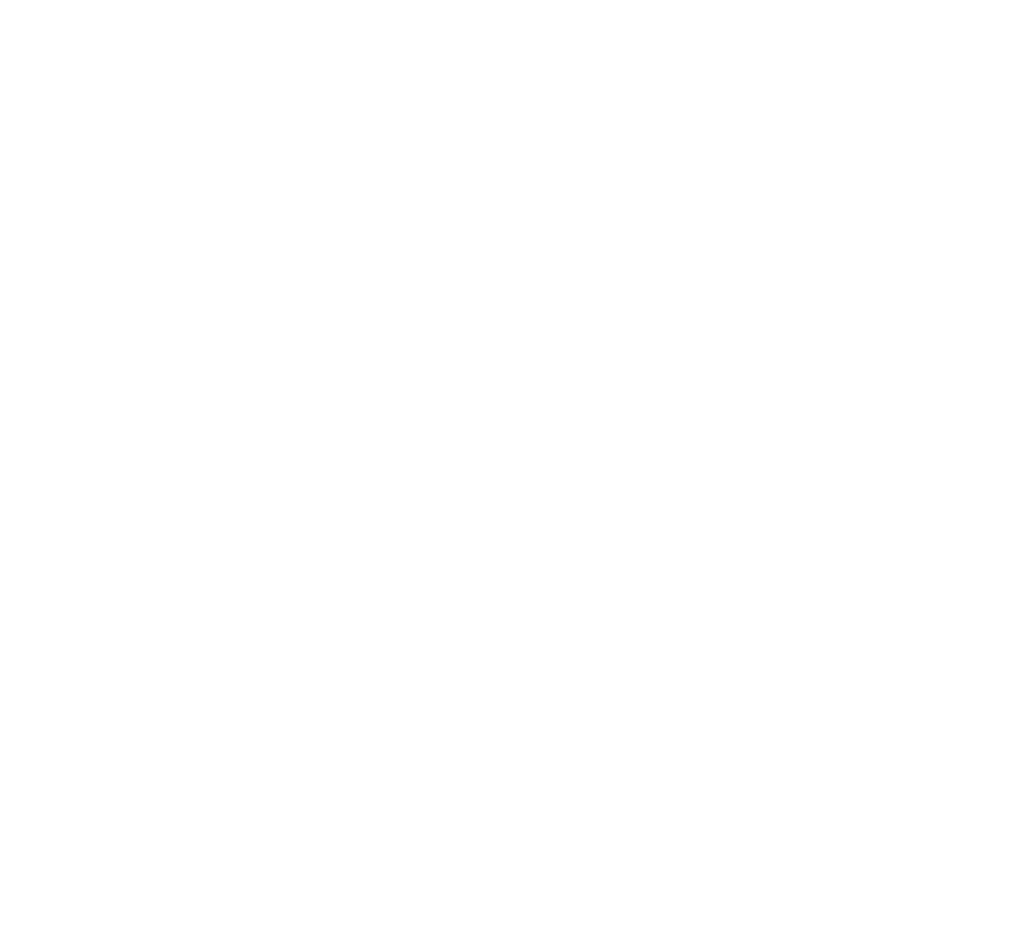
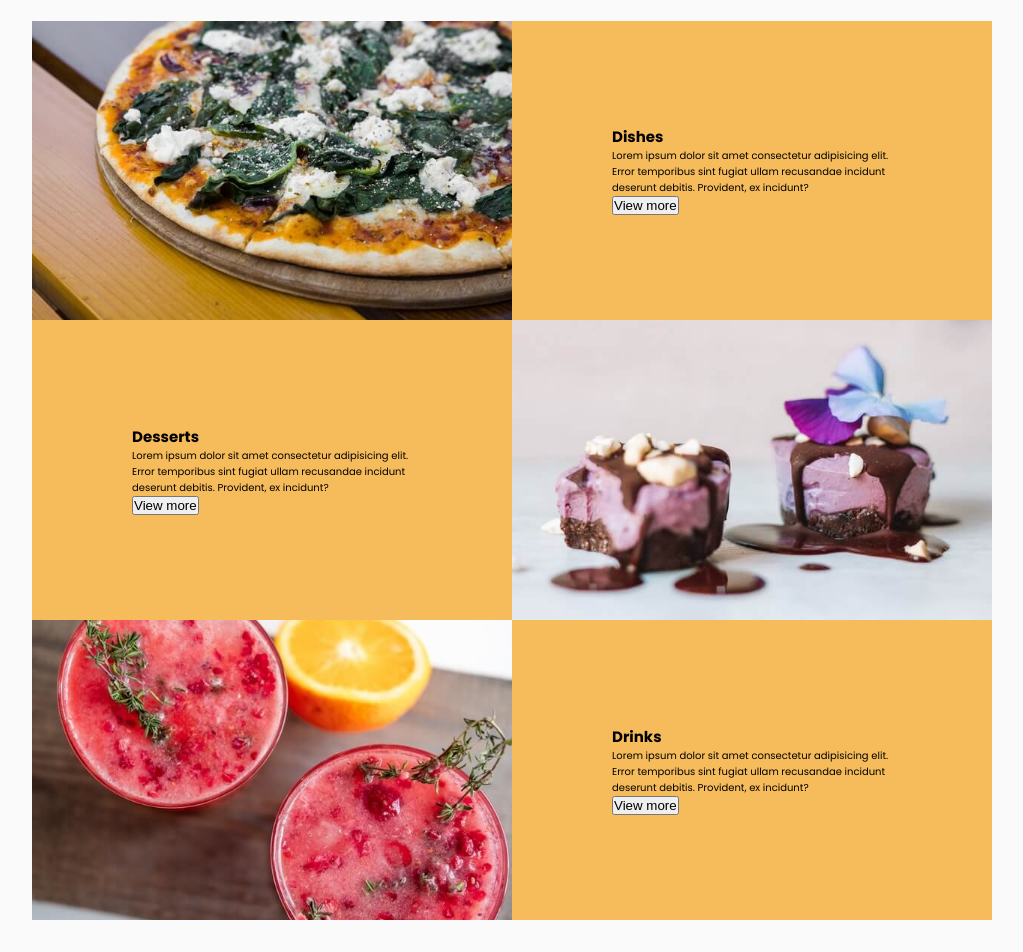
Before and after one commit to stu1612/Vegan-Restaurant, a React (Create React App) app: page / in a window 1280 px wide. Shown: the part 780-1732 px from the top of the page, without its empty margins (128-1151 px from the left). Before the commit the page ends 806 px from the top, so only its background shows below. Built offline with nearby package versions, Linux system fonts and the light colour scheme.

Commit message:
cards added to home page - mobile first - text and color added box shadow added to navigation footer added - not styled

```diff
--- a/src/App.jsx
+++ b/src/App.jsx
@@ -10,6 +10,7 @@ import Contact from "./screens/Contact";
 import PageNotFound from "./screens/404";
 // components
 import Navbar from "./components/Navbar";
+import Footer from "./components/Footer";
 // data
 import menuData from "./data/db.json";
 // styles
@@ -36,6 +37,7 @@ export default function App() {
         <Route path="/product/:slug" element={<Product data={data} />} />
         <Route path="/*" element={<PageNotFound />} />
       </Routes>
+      <Footer />
     </Router>
   );
 }
--- /dev/null
+++ b/src/components/CategoryGridItem.jsx
@@ -0,0 +1,60 @@
+import dish from "../assets/images/dish.jpg";
+import dessert from "../assets/images/app_images/dessert_category_sm.jpg";
+import drink from "../assets/images/app_images/drink_category_sm.jpg";
+
+export default function CategoryGridItem() {
+  return (
+    <div className="grid">
+      <div className="one">
+        <img src={dish} alt="Stonebaked vegan pizza" className="category-img" />
+      </div>
+      <div className="two">
+        <div className="content">
+          <h2>Dishes</h2>
+          <p>
+            Lorem ipsum dolor sit amet consectetur adipisicing elit. Error
+            temporibus sint fugiat ullam recusandae incidunt deserunt debitis.
+            Provident, ex incidunt?
+          </p>
+          <button>View more</button>
+        </div>
+      </div>
+      <div className="three">
+        <div className="content">
+          <h2>Desserts</h2>
+          <p>
+            Lorem ipsum dolor sit amet consectetur adipisicing elit. Error
+            temporibus sint fugiat ullam recusandae incidunt deserunt debitis.
+            Provident, ex incidunt?
+          </p>
+          <button>View more</button>
+        </div>
+      </div>
+      <div className="four">
+        <img
+          src={dessert}
+          alt="Chocolate blueberry vegan muffins"
+          className="category-img"
+        />
+      </div>
+      <div className="five">
+        <img
+          src={drink}
+          alt="Strawberry and citrus smoothie"
+          className="category-img"
+        />
+      </div>
+      <div className="six">
+        <div className="content">
+          <h2>Drinks</h2>
+          <p>
+            Lorem ipsum dolor sit amet consectetur adipisicing elit. Error
+            temporibus sint fugiat ullam recusandae incidunt deserunt debitis.
+            Provident, ex incidunt?
+          </p>
+          <button>View more</button>
+        </div>
+      </div>
+    </div>
+  );
+}
--- /dev/null
+++ b/src/components/Footer.jsx
@@ -0,0 +1,5 @@
+import React from "react";
+
+export default function Footer() {
+  return <div className="footer">Footer</div>;
+}
--- /dev/null
+++ b/src/components/Hero.jsx
@@ -0,0 +1,20 @@
+import React from "react";
+
+export default function Hero() {
+  return (
+    <section id="hero">
+      <div className="hero">
+        <div className="hero-img" />
+        <div className="svg">
+          <svg xmlns="http://www.w3.org/2000/svg" viewBox="0 0 1440 320">
+            <path
+              fill="#fafafa"
+              fillOpacity="1"
+              d="M0,64L80,106.7C160,149,320,235,480,240C640,245,800,171,960,144C1120,117,1280,139,1360,149.3L1440,160L1440,320L1360,320C1280,320,1120,320,960,320C800,320,640,320,480,320C320,320,160,320,80,320L0,320Z"
+            ></path>
+          </svg>
+        </div>
+      </div>
+    </section>
+  );
+}
--- /dev/null
+++ b/src/components/OpeningHours.jsx
@@ -0,0 +1,12 @@
+import React from "react";
+
+export default function OpeningHours({ mobile }) {
+  return (
+    <div className={`opening-hours ${mobile ? "mobile" : "desktop"}`}>
+      <h3>Opening Hours</h3>
+      <span>Monday to Friday 11.00 - 21.00 </span>
+      <span>Saturday 12.00 - 22.00 </span>
+      <span>Sunday CLOSED </span>
+    </div>
+  );
+}
--- a/src/screens/Index.jsx
+++ b/src/screens/Index.jsx
@@ -1,18 +1,15 @@
+import CategoryGridItem from "../components/CategoryGridItem";
+import Hero from "../components/Hero";
+import OpeningHours from "../components/OpeningHours";
+
 export default function Index() {
   return (
-    <section id="hero">
-      <div className="hero">
-        <div className="hero-img" />
-        <div className="svg">
-          <svg xmlns="http://www.w3.org/2000/svg" viewBox="0 0 1440 320">
-            <path
-              fill="#fff"
-              fill-opacity="1"
-              d="M0,64L80,106.7C160,149,320,235,480,240C640,245,800,171,960,144C1120,117,1280,139,1360,149.3L1440,160L1440,320L1360,320C1280,320,1120,320,960,320C800,320,640,320,480,320C320,320,160,320,80,320L0,320Z"
-            ></path>
-          </svg>
-        </div>
+    <div>
+      <Hero />
+      <OpeningHours mobile={true} />
+      <div className="container-960">
+        <CategoryGridItem />
       </div>
-    </section>
+    </div>
   );
 }
--- a/src/styles/_base/layout.css
+++ b/src/styles/_base/layout.css
@@ -13,12 +13,79 @@ html {
   text-rendering: optimizeLegibility;
   scroll-behavior: smooth;
   font-family: "Poppins", Helvetica, sans-serif;
+  font-smooth: always;
+  -webkit-font-smoothing: antialiased;
+  -moz-osx-font-smoothing: auto;
 }
 
-.screen {
-  height: 100vh;
-  display: flex;
-  flex-direction: column;
-  justify-content: center;
-  align-items: center;
+body {
+  background-color: var(--cl-light);
 }
+
+.container-960 {
+  width: min(100%, 960px);
+  height: auto;
+  margin: 0 auto;
+  background-color: var(--cl-orange);
+}
+
+.footer {
+  width: 100%;
+  height: 10vh;
+  background-color: var(--cl-green);
+  margin-top: 5rem;
+}
+
+.grid {
+  display: grid;
+  grid-template-columns: 1fr;
+  grid-template-rows: 1fr 1fr 1fr 1fr 1fr 1fr;
+  grid-template-areas:
+    "box1"
+    "box2"
+    "box4"
+    "box3"
+    "box5"
+    "box6";
+}
+
+.one {
+  height: 300px;
+  grid-area: box1;
+}
+
+.two {
+  height: 300px;
+  grid-area: box2;
+}
+
+.three {
+  height: 300px;
+  grid-area: box3;
+}
+
+.four {
+  height: 300px;
+  grid-area: box4;
+}
+
+.five {
+  height: 300px;
+  grid-area: box5;
+}
+
+.six {
+  height: 300px;
+  grid-area: box6;
+}
+
+@media (min-width: 680px) {
+  .grid {
+    grid-template-columns: 1fr 1fr;
+    grid-template-rows: 1fr 1fr 1fr;
+    grid-template-areas:
+      "box1 box2"
+      "box3 box4"
+      "box5 box6";
+  }
+}
--- /dev/null
+++ b/src/styles/atoms/CategoryImage.css
@@ -0,0 +1,8 @@
+.category-img {
+  max-width: 100%;
+  object-fit: cover;
+  min-height: 300px;
+  min-height: auto;
+  width: -webkit-fill-available;
+  height: 300px;
+}
--- /dev/null
+++ b/src/styles/molecules/Content.css
@@ -0,0 +1,21 @@
+.content {
+  height: 100%;
+  display: flex;
+  flex-direction: column;
+  align-items: center;
+  justify-content: center;
+  padding: 0 10rem;
+}
+
+.content p {
+  display: none;
+}
+
+@media (min-width: 680px) {
+  .content {
+    align-items: flex-start;
+  }
+  .content p {
+    display: flex;
+  }
+}
--- /dev/null
+++ b/src/styles/molecules/OpeningHours.css
@@ -0,0 +1,23 @@
+.opening-hours {
+  height: 50vh;
+  display: flex;
+  justify-content: center;
+  flex-direction: column;
+  align-items: center;
+  width: 100%;
+}
+
+.mobile {
+  background-color: var(--cl-green);
+}
+
+.desktop {
+  background-color: transparent;
+  min-width: 600px;
+}
+
+@media (min-width: 600px) {
+  .opening-hours {
+    display: none;
+  }
+}
--- a/src/styles/organisms/Navigation.css
+++ b/src/styles/organisms/Navigation.css
@@ -7,6 +7,7 @@
   z-index: 10;
   position: sticky;
   top: 0;
+  filter: drop-shadow(1px -4px 4px black);
 }
 
 nav {
@@ -51,6 +52,12 @@ nav {
   height: 50vh;
 }
 
+@media (min-width: 680px) {
+  .nav-container {
+    background-color: var(--cl-light);
+  }
+}
+
 @media (min-width: 960px) {
   .mobile-navigation {
     display: none;
--- a/src/styles/style.css
+++ b/src/styles/style.css
@@ -6,9 +6,11 @@
 @import "./_base/typography.css";
 
 /* atoms */
-
+@import "./atoms/CategoryImage.css";
 /* molecules */
+@import "./molecules/Content.css";
 @import "./molecules/Hero.css";
+@import "./molecules/OpeningHours.css";
 
 /* organisms */
 @import "./organisms/Navigation.css";
```
Also changed, not shown: src/assets/images/dish.jpg (renamed from src/assets/images/app_images/dish_category_sm.jpg).
